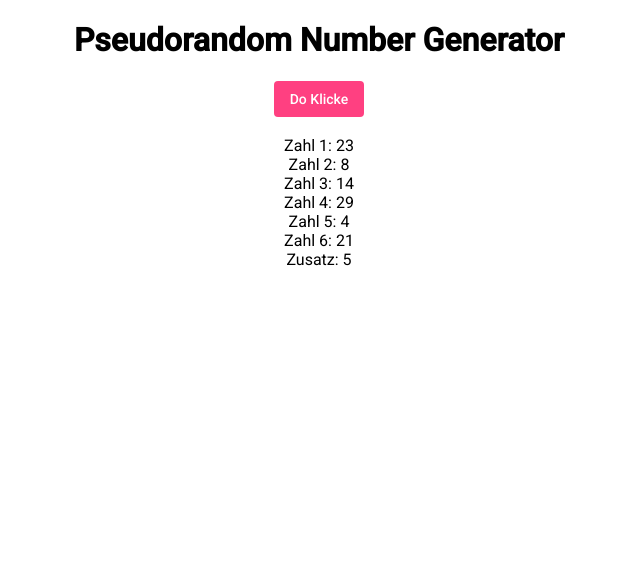
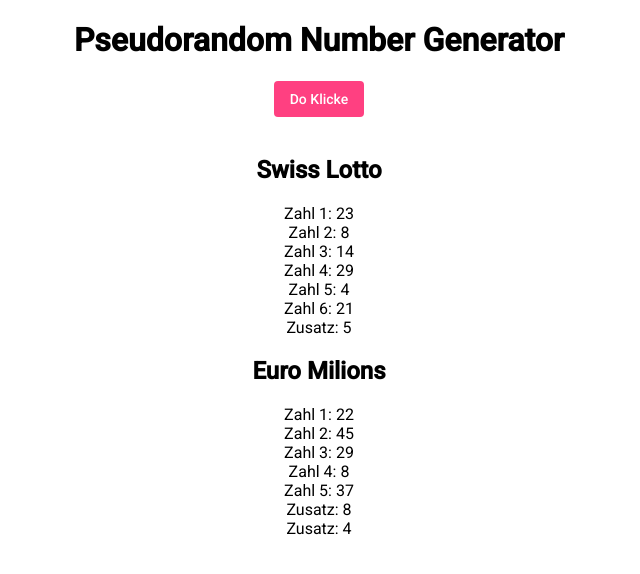
Before and after one commit to muehan/lotto-numbers, an Angular app: page / in a window 1280 px wide. Shown: the top 574 px of the page, without its empty margins (321-961 px from the left). Built offline with nearby package versions, Linux system fonts and the light colour scheme.

Commit message:
add euro milions

```diff
--- a/src/app/app.component.html
+++ b/src/app/app.component.html
@@ -6,6 +6,7 @@
     <button mat-flat-button color="accent" (click)="refresNumbers()">Do Klicke</button>
     <br />
     <br />
+    <h2>Swiss Lotto</h2>
     <div style="text-align:center">Zahl 1: {{ number1 }}</div>
     <div style="text-align:center">Zahl 2: {{ number2 }}</div>
     <div style="text-align:center">Zahl 3: {{ number3 }}</div>
@@ -14,4 +15,14 @@
     <div style="text-align:center">Zahl 6: {{ number6 }}</div>
 
     <div style="text-align:center">Zusatz: {{ additionalNumber }}</div>
+
+    <h2>Euro Milions</h2>
+    <div style="text-align:center">Zahl 1: {{ euroNumber1 }}</div>
+    <div style="text-align:center">Zahl 2: {{ euroNumber2 }}</div>
+    <div style="text-align:center">Zahl 3: {{ euroNumber3 }}</div>
+    <div style="text-align:center">Zahl 4: {{ euroNumber4 }}</div>
+    <div style="text-align:center">Zahl 5: {{ euroNumber5 }}</div>
+
+    <div style="text-align:center">Zusatz: {{ additionalEuroNumber1 }}</div>
+    <div style="text-align:center">Zusatz: {{ additionalEuroNumber2 }}</div>
 </div>
--- a/src/app/app.component.ts
+++ b/src/app/app.component.ts
@@ -17,8 +17,15 @@
   public number4: number = 0;
   public number5: number = 0;
   public number6: number = 0;
+  public additionalNumber: number = 0;
 
-  public additionalNumber: number = 0;
+  public euroNumber1: number = 0;
+  public euroNumber2: number = 0;
+  public euroNumber3: number = 0;
+  public euroNumber4: number = 0;
+  public euroNumber5: number = 0;
+  public additionalEuroNumber1: number = 0;
+  public additionalEuroNumber2: number = 0;
 
   public refresNumbers() : void {
     this.number1 = this.generateNumberBetweenOneAnd(42);
@@ -28,6 +35,14 @@
     this.number5 = this.generateNumberBetweenOneAnd(42);
     this.number6 = this.generateNumberBetweenOneAnd(42);
     this.additionalNumber = this.generateNumberBetweenOneAnd(6);
+
+    this.euroNumber1 = this.generateNumberBetweenOneAnd(50);
+    this.euroNumber2 = this.generateNumberBetweenOneAnd(50);
+    this.euroNumber3 = this.generateNumberBetweenOneAnd(50);
+    this.euroNumber4 = this.generateNumberBetweenOneAnd(50);
+    this.euroNumber5 = this.generateNumberBetweenOneAnd(50);
+    this.additionalEuroNumber1 = this.generateNumberBetweenOneAnd(12);
+    this.additionalEuroNumber2 = this.generateNumberBetweenOneAnd(12);
   }
 
   private generateNumberBetweenOneAnd(max: number): number {
```
